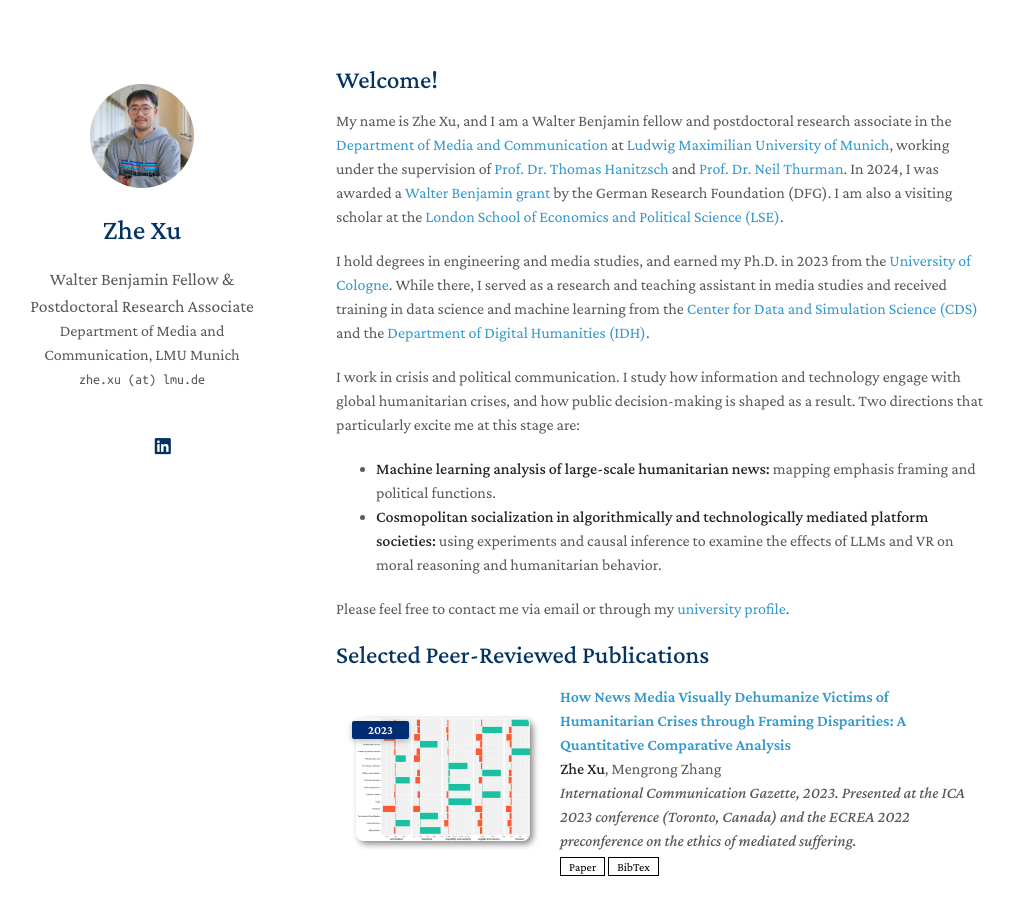
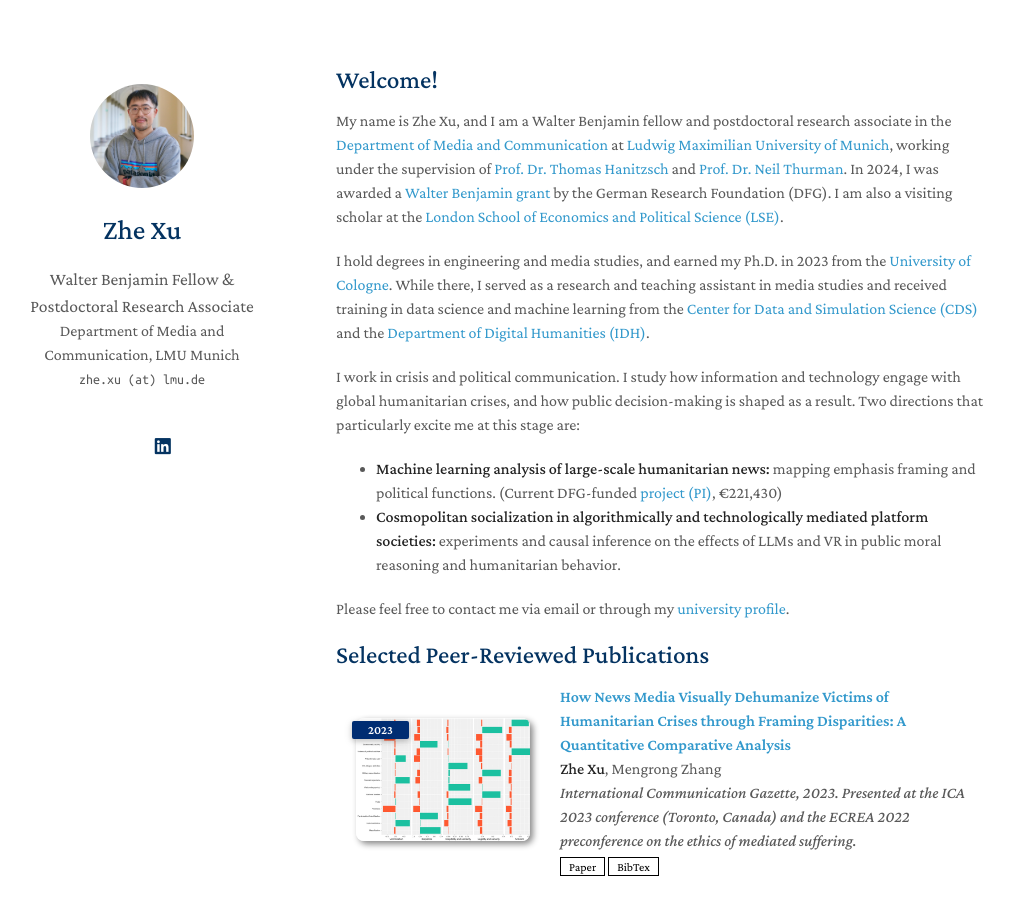
Before and after one commit to zhexuphd/home, a Jekyll site: the page built from index.md, in a window 1280 px wide and 900 px high. Shown: the whole window, without its empty margins (134-1148 px from the left). Built offline with Jekyll 4.4.1, drawn with Linux system fonts in a browser that asks for light colours; a style sheet for code colours, icons or effects is not loaded; our own code applies the rules of GitHub Pages for plain Markdown files.

Commit message:
Update index.md

```diff
--- a/index.md
+++ b/index.md
@@ -9,8 +9,8 @@
 
 I work in crisis and political communication. I study how information and technology engage with global humanitarian crises, and how public decision-making is shaped as a result. Two directions that particularly excite me at this stage are:
 
-- **Machine learning analysis of large-scale humanitarian news:** mapping emphasis framing and political functions.
-- **Cosmopolitan socialization in algorithmically and technologically mediated platform societies:** using experiments and causal inference to examine the effects of LLMs and VR on moral reasoning and humanitarian behavior.
+- **Machine learning analysis of large-scale humanitarian news:** mapping emphasis framing and political functions. (Current DFG-funded [project (PI)](https://gepris.dfg.de/gepris/projekt/539233881?language=en), €221,430)
+- **Cosmopolitan socialization in algorithmically and technologically mediated platform societies:** experiments and causal inference on the effects of LLMs and VR in public moral reasoning and humanitarian behavior.
 
 Please feel free to contact me via email or through my [university profile](https://www.ifkw.uni-muenchen.de/organisation/personen/mitarbeiter/xu_zhe/index.html).
 
```
